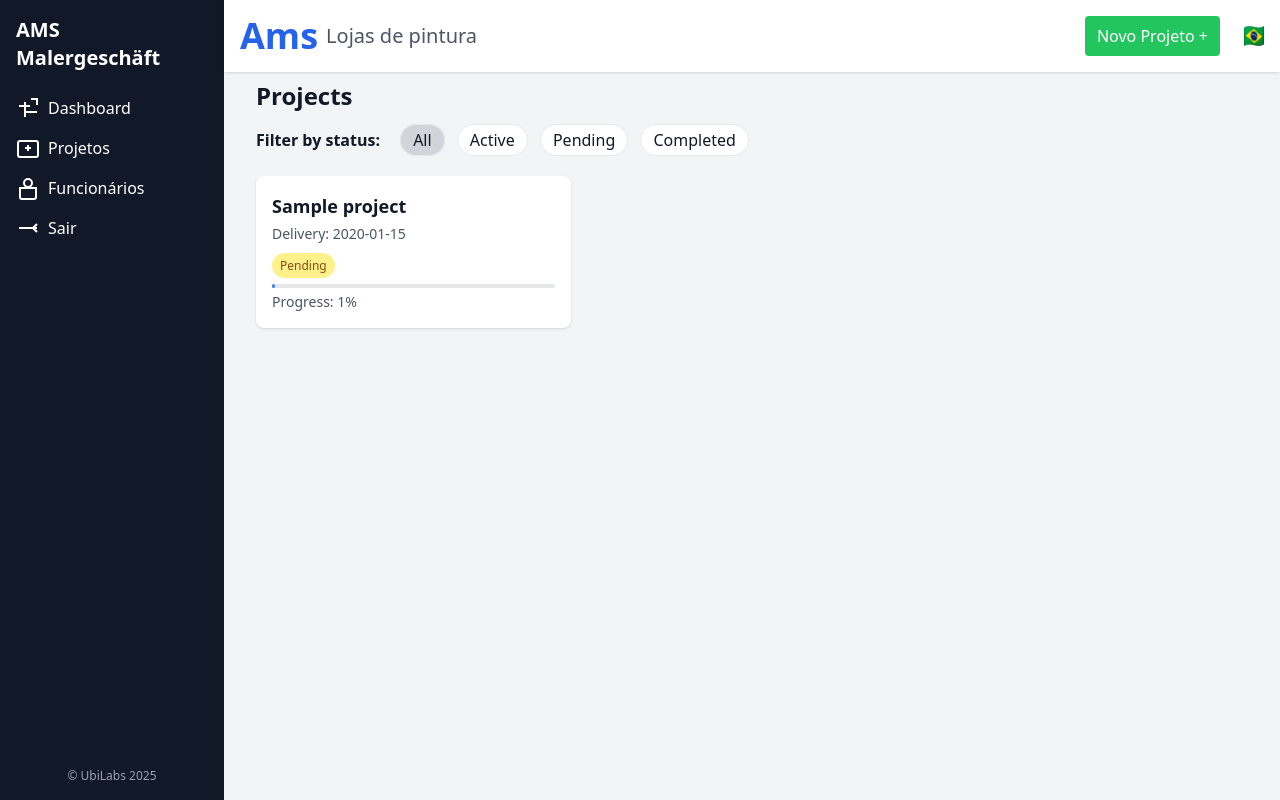
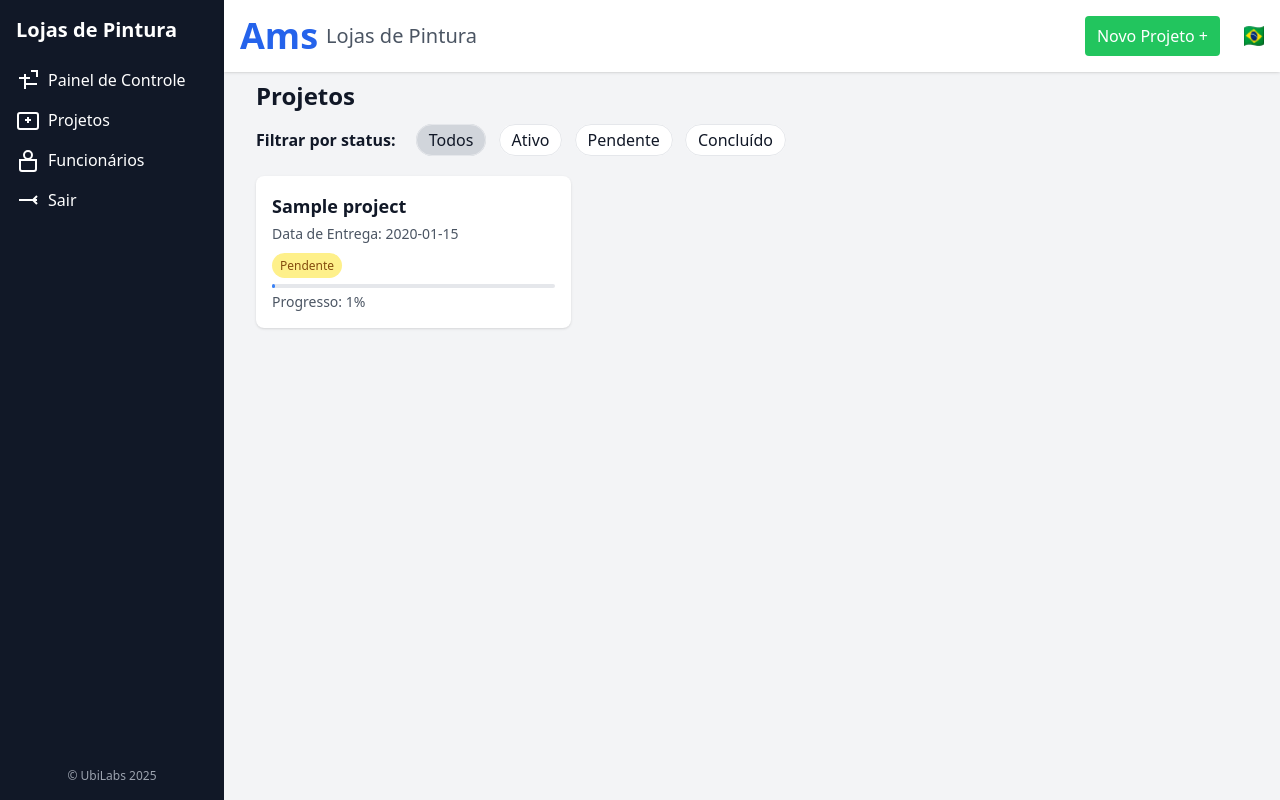
Before and after one commit to PabloResende/ams-malergeschaft, a PHP site: page /ams-malergeschaft/public/projects in a window 1280 px wide. Run offline with PHP 8.4, Linux system fonts and the light colour scheme; the visitor is signed in with stand-in values (Sample User, id 1); tables that the repository leaves empty hold one stand-in row (values such as "Sample post"); some libraries are stand-ins or nearby versions.

Commit message:
traduções dinamicas

```diff
--- a/app/lang/pt.php
+++ b/app/lang/pt.php
@@ -1,27 +1,94 @@
 <?php
 return [
-    // Login e Autenticação
+    // ---------------------------
+    // Login & Authentication
+    // ---------------------------
     'login' => 'Entrar',
-    'register' => 'Registrar-se',
+    'register' => 'Registrar',
     'logout' => 'Sair',
 
-    // Navegação
+    // ---------------------------
+    // Navigation
+    // ---------------------------
     'profile' => 'Perfil',
-    'dashboard' => 'Painel',
+    'dashboard' => 'Painel de Controle',
+    'projects' => 'Projetos',
+    'employees' => 'Funcionários',
 
-    // Página de Perfil
+    // ---------------------------
+    // En-tête
+    // ---------------------------
+    'Malergeschäft' => 'Lojas de Pintura',
+    'new_project' => 'Novo Projeto +',
+    'logout_button' => 'Sair',
+
+    // ---------------------------
+    // Page de Profil
+    // ---------------------------
     'profile_picture' => 'Foto de Perfil',
     'name' => 'Nome',
     'email' => 'E-mail',
     'address' => 'Endereço',
     'about_me' => 'Sobre Mim',
     'phone' => 'Telefone',
+    'cpf' => 'CPF',
     'save_changes' => 'Salvar Alterações',
+    'update_profile' => 'Atualizar Perfil',
 
-    // Botões
-    'update_profile' => 'Atualizar Perfil',
-    'logout_button' => 'Sair',
+    // ---------------------------
+    // Página do painel de controle
+    // ---------------------------
+    'welcome_dashboard' => 'Bem-vindo ao seu painel de controle',
+    'view_profile' => 'Ver Perfil',
+    'projects_overview' => 'Visão Geral dos Projetos',
+    'track_and_manage' => 'Acompanhe e gerencie seus projetos de reforma de forma eficiente',
+    'vs_last_month' => 'vs mês passado',
+    'active_projects' => 'Projetos Ativos',
+    'total_hours' => 'Horas Totais',
+    'team_members' => 'Membros da Equipe',
+    'completed_projects' => 'Projetos Concluídos',
+    'delivery' => 'Entrega',
+    'progress' => 'Progresso',
 
-    // header
-    'Malergeschften' => 'Lojas de pintura',
+    // ---------------------------
+    // Página dos Projetos
+    // ---------------------------
+    'projects_list' => 'Lista de Projetos',
+    'create_project' => 'Criar Novo Projeto',
+    'edit_project' => 'Editar Projeto',
+    'delete_project' => 'Excluir Projeto',
+    'project_name' => 'Nome do Projeto',
+    'projects' => 'Projetos',
+    'back' => 'Voltar',
+    'project_not_found' => 'Projeto não encontrado.',
+    'status' => 'Status',
+    'progress' => 'Progresso',
+    'delivery_date' => 'Data de Entrega',
+    'team_members' => 'Membros da Equipe',
+    'materials' => 'Materiais',
+    'filter_by_status' => 'Filtrar por status:',
+    'no_projects_available' => 'Nenhum projeto disponível.',
+    'active' => 'Ativo',
+    'pending' => 'Pendente',
+    'completed' => 'Concluído',
+    'all' => 'Todos',
+
+    // ---------------------------
+    // Página dos Funcionários
+    // ---------------------------
+    'employees_list' => 'Lista de Funcionários',
+    'create_employee' => 'Criar Novo Funcionário',
+    'edit_employee' => 'Editar Funcionário',
+    'delete_employee' => 'Excluir Funcionário',
+    'employee_name' => 'Nome do Funcionário',
+    'employee_email' => 'E-mail do Funcionário',
+
+    // ---------------------------
+    // Genérico
+    // ---------------------------
+    'edit' => 'Editar',
+    'delete' => 'Excluir',
+    'submit' => 'Enviar',
+    'cancel' => 'Cancelar',
+    'back' => 'Voltar',
 ];
--- a/app/views/create_project/create.php
+++ b/app/views/create_project/create.php
@@ -1,6 +1,6 @@
 <?php require __DIR__ . '/../layout/header.php'; ?>
 
-<div class="p-6 max-w-lg mx-auto">
+<div class="ml-56 pt-20 p-8 max-w-lg mx-auto">
     <h1 class="text-2xl font-bold mb-4">Novo Projeto</h1>
     <form action="<?= $baseUrl ?>/projects/store" method="POST" class="space-y-4">
         <div>
--- a/app/views/layout/header.php
+++ b/app/views/layout/header.php
@@ -41,7 +41,7 @@ $isLoginOrRegisterPage = strpos($_SERVER['REQUEST_URI'], 'login') !== false ||
   <!-- Sidebar fixa -->
   <aside class="w-56 bg-gray-900 text-white h-screen fixed left-0 top-0 p-4 flex flex-col justify-between">
       <div>
-          <h1 class="text-xl font-bold mb-6"><a href="<?= $baseUrl ?>/dashboard">AMS Malergeschäft</h1>
+          <h1 class="text-xl font-bold mb-6"><a href="<?= $baseUrl ?>/dashboard"><?= $langText['Malergeschäft'] ?? 'AMS Malergeschäft' ?></a></h1>
           <nav>
               <ul>
                   <li class="mb-4">
@@ -49,7 +49,7 @@ $isLoginOrRegisterPage = strpos($_SERVER['REQUEST_URI'], 'login') !== false ||
                           <svg class="w-6 h-6" fill="none" stroke="currentColor" stroke-width="2" viewBox="0 0 24 24">
                               <path d="M3 10h11M9 21V6M21 16H9M15 3h6v6"></path>
                           </svg>
-                          <span>Dashboard</span>
+                          <span><?= $langText['dashboard'] ?? 'Painel de Controle' ?></span>
                       </a>
                   </li>
                   <li class="mb-4">
@@ -57,7 +57,7 @@ $isLoginOrRegisterPage = strpos($_SERVER['REQUEST_URI'], 'login') !== false ||
                           <svg class="w-6 h-6" fill="none" stroke="currentColor" stroke-width="2" viewBox="0 0 24 24">
                               <path d="M9 12h6M12 9v6M4 21h16a2 2 0 0 0 2-2V7a2 2 0 0 0-2-2H4a2 2 0 0 0-2 2v12a2 2 0 0 0 2 2Z"></path>
                           </svg>
-                          <span>Projetos</span>
+                          <span><?= $langText['projects'] ?? 'Projetos' ?></span>
                       </a>
                   </li>
                   <li class="mb-4">
@@ -65,7 +65,7 @@ $isLoginOrRegisterPage = strpos($_SERVER['REQUEST_URI'], 'login') !== false ||
                           <svg class="w-6 h-6" fill="none" stroke="currentColor" stroke-width="2" viewBox="0 0 24 24">
                               <path d="M8 7a4 4 0 1 1 8 0 4 4 0 0 1-8 0zM4 21V12h16v9a2 2 0 0 1-2 2H6a2 2 0 0 1-2-2z"></path>
                           </svg>
-                          <span>Funcionários</span>
+                          <span><?= $langText['employees'] ?? 'Funcionários' ?></span>
                       </a>
                   </li>
                   <li class="mb-4">
@@ -73,7 +73,7 @@ $isLoginOrRegisterPage = strpos($_SERVER['REQUEST_URI'], 'login') !== false ||
                           <svg class="w-6 h-6" fill="none" stroke="currentColor" stroke-width="2" viewBox="0 0 24 24">
                               <path d="M15 12H3M21 16l-4-4 4-4M21 12h-8"></path>
                           </svg>
-                          <span>Sair</span>
+                          <span><?= $langText['logout_button'] ?? 'Sair' ?></span>
                       </a>
                   </li>
               </ul>
@@ -88,12 +88,12 @@ $isLoginOrRegisterPage = strpos($_SERVER['REQUEST_URI'], 'login') !== false ||
   <nav class="bg-white shadow p-4 fixed top-0 left-56 right-0 z-10 flex items-center justify-between">
       <div class="flex items-center">
           <div class="flex items-center">
-              <span class="text-4xl font-bold text-blue-600"><a href="<?= $baseUrl ?>/dashboard">Ams</span>
-              <span class="ml-2 text-xl text-gray-600"><?= $langText['Malergeschften'] ?? 'Malergeschäft' ?></span>
+              <span class="text-4xl font-bold text-blue-600"><a href="<?= $baseUrl ?>/dashboard"><?= $langText['Ams'] ?? 'Ams' ?></a></span>
+              <span class="ml-2 text-xl text-gray-600"><?= $langText['Malergeschäft'] ?? 'Lojas de Pintura' ?></span>
           </div>
       </div>
       <div class="flex items-center space-x-6">
-          <a href="<?= $baseUrl ?>/create_project" class="bg-green-500 text-white px-3 py-2 rounded hover:bg-green-600">Novo Projeto +</a>
+          <a href="<?= $baseUrl ?>/create_project" class="bg-green-500 text-white px-3 py-2 rounded hover:bg-green-600"><?= $langText['new_project'] ?? 'Novo Projeto +' ?></a>
           <div class="relative group">
               <button id="language-button" class="flex items-center gap-2 bg-white text-gray-900">
                   <?= $currentFlag ?>
@@ -110,3 +110,20 @@ $isLoginOrRegisterPage = strpos($_SERVER['REQUEST_URI'], 'login') !== false ||
       </div>
   </nav>
 <?php endif; ?>
+<script>
+        const langButton = document.getElementById("language-button");
+        const langMenu = document.getElementById("language-menu");
+
+        if (langButton) {
+            langButton.addEventListener("click", (event) => {
+                event.stopPropagation();
+                langMenu.classList.toggle("hidden");
+            });
+        }
+
+        document.addEventListener("click", (event) => {
+            if (langButton && !langButton.contains(event.target) && !langMenu.contains(event.target)) {
+                langMenu.classList.add("hidden");
+            }
+        });
+    </script>
--- a/app/views/projects/index.php
+++ b/app/views/projects/index.php
@@ -1,6 +1,9 @@
 <?php
 require_once __DIR__ . '/../layout/header.php';
 require_once __DIR__ . '/../../../config/Database.php';
+
+// Supondo que você tenha a variável $langText que carrega as traduções do arquivo correto
+// Exemplo: $langText = require __DIR__ . '/../../../lang/' . $lang . '.php';
 
 $pdo = Database::connect();
 
@@ -11,7 +14,7 @@ if (isset($_GET['id'])) {
     $project = $stmt->fetch(PDO::FETCH_ASSOC);
 
     if (!$project) {
-        echo "<div class='ml-56 pt-20 p-8'><p>Projeto não encontrado.</p></div>";
+        echo "<div class='ml-56 pt-20 p-8'><p>" . ($langText['project_not_found'] ?? 'Project not found.') . "</p></div>";
         exit;
     }
 
@@ -26,20 +29,20 @@ if (isset($_GET['id'])) {
     ];
     ?>
     <div class="ml-56 pt-20 p-8">
-        <a href="<?= $baseUrl ?>/projects" class="text-blue-500 underline">&larr; Voltar</a>
+        <a href="<?= $baseUrl ?>/projects" class="text-blue-500 underline">&larr; <?= $langText['back'] ?? 'Back' ?></a>
         <h1 class="text-2xl font-bold mt-4"><?= htmlspecialchars($project['name']) ?></h1>
-        <p class="mt-2 text-gray-600">Status: <strong><?= ucfirst($project['status']) ?></strong></p>
-        <p class="mt-2 text-gray-600">Progress: <strong><?= $project['progress'] ?>%</strong></p>
-        <p class="mt-2 text-gray-600">Delivery Date: <strong><?= htmlspecialchars($project['end_date']) ?></strong></p>
+        <p class="mt-2 text-gray-600"><?= $langText['status'] ?? 'Status' ?>: <strong><?= ucfirst($project['status']) ?></strong></p>
+        <p class="mt-2 text-gray-600"><?= $langText['progress'] ?? 'Progress' ?>: <strong><?= $project['progress'] ?>%</strong></p>
+        <p class="mt-2 text-gray-600"><?= $langText['delivery_date'] ?? 'Delivery Date' ?>: <strong><?= htmlspecialchars($project['end_date']) ?></strong></p>
 
-        <h3 class="mt-6 text-xl font-semibold">Team Members</h3>
+        <h3 class="mt-6 text-xl font-semibold"><?= $langText['team_members'] ?? 'Team Members' ?></h3>
         <ul class="mt-2 list-disc list-inside">
             <?php foreach ($employees as $emp): ?>
                 <li><?= $emp['name'] ?> (<?= $emp['role'] ?>)</li>
             <?php endforeach; ?>
         </ul>
 
-        <h3 class="mt-6 text-xl font-semibold">Materials</h3>
+        <h3 class="mt-6 text-xl font-semibold"><?= $langText['materials'] ?? 'Materials' ?></h3>
         <ul class="mt-2 list-disc list-inside">
             <?php foreach ($materials as $mat): ?>
                 <li><?= $mat['name'] ?> (<?= $mat['quantity'] ?>)</li>
@@ -75,43 +78,43 @@ $stmt->execute($params);
 $projects = $stmt->fetchAll(PDO::FETCH_ASSOC);
 ?>
 <div class="ml-56 pt-20 p-8">
-    <h1 class="text-2xl font-bold mb-4">Projects</h1>
+    <h1 class="text-2xl font-bold mb-4"><?= $langText['projects'] ?? 'Projects' ?></h1>
 
     <!-- Filtros -->
     <div class="mb-6">
-        <span class="mr-4 font-semibold">Filter by status:</span>
-        <a href="<?= $baseUrl ?>/projects" class="mr-2 px-3 py-1 rounded-full border <?= $filter=='' ? 'bg-gray-300' : 'bg-white' ?>">All</a>
-        <a href="<?= $baseUrl ?>/projects?filter=active" class="mr-2 px-3 py-1 rounded-full border <?= $filter=='active' ? 'bg-blue-200 text-blue-800' : 'bg-white' ?>">Active</a>
-        <a href="<?= $baseUrl ?>/projects?filter=pending" class="mr-2 px-3 py-1 rounded-full border <?= $filter=='pending' ? 'bg-yellow-200 text-yellow-800' : 'bg-white' ?>">Pending</a>
-        <a href="<?= $baseUrl ?>/projects?filter=completed" class="mr-2 px-3 py-1 rounded-full border <?= $filter=='completed' ? 'bg-green-200 text-green-800' : 'bg-white' ?>">Completed</a>
+        <span class="mr-4 font-semibold"><?= $langText['filter_by_status'] ?? 'Filter by status:' ?></span>
+        <a href="<?= $baseUrl ?>/projects" class="mr-2 px-3 py-1 rounded-full border <?= $filter=='' ? 'bg-gray-300' : 'bg-white' ?>"><?= $langText['all'] ?? 'All' ?></a>
+        <a href="<?= $baseUrl ?>/projects?filter=active" class="mr-2 px-3 py-1 rounded-full border <?= $filter=='active' ? 'bg-blue-200 text-blue-800' : 'bg-white' ?>"><?= $langText['active'] ?? 'Active' ?></a>
+        <a href="<?= $baseUrl ?>/projects?filter=pending" class="mr-2 px-3 py-1 rounded-full border <?= $filter=='pending' ? 'bg-yellow-200 text-yellow-800' : 'bg-white' ?>"><?= $langText['pending'] ?? 'Pending' ?></a>
+        <a href="<?= $baseUrl ?>/projects?filter=completed" class="mr-2 px-3 py-1 rounded-full border <?= $filter=='completed' ? 'bg-green-200 text-green-800' : 'bg-white' ?>"><?= $langText['completed'] ?? 'Completed' ?></a>
     </div>
 
     <!-- Grid de Projetos -->
     <div class="grid grid-cols-1 md:grid-cols-2 lg:grid-cols-3 gap-6">
         <?php if (empty($projects)): ?>
-            <p>No projects available.</p>
+            <p><?= $langText['no_projects_available'] ?? 'No projects available.' ?></p>
         <?php else: ?>
             <?php foreach ($projects as $project): ?>
                 <?php
                 $status = $project['status'];
                 if ($status === 'in_progress') {
-                    $tag = '<span class="bg-blue-200 text-blue-800 px-2 py-1 rounded-full text-xs">Active</span>';
+                    $tag = '<span class="bg-blue-200 text-blue-800 px-2 py-1 rounded-full text-xs">' . ($langText['active'] ?? 'Active') . '</span>';
                 } elseif ($status === 'pending') {
-                    $tag = '<span class="bg-yellow-200 text-yellow-800 px-2 py-1 rounded-full text-xs">Pending</span>';
+                    $tag = '<span class="bg-yellow-200 text-yellow-800 px-2 py-1 rounded-full text-xs">' . ($langText['pending'] ?? 'Pending') . '</span>';
                 } else {
-                    $tag = '<span class="bg-green-200 text-green-800 px-2 py-1 rounded-full text-xs">Completed</span>';
+                    $tag = '<span class="bg-green-200 text-green-800 px-2 py-1 rounded-full text-xs">' . ($langText['completed'] ?? 'Completed') . '</span>';
                 }
                 $progress = $project['progress'] ?? 0;
                 ?>
                 <a href="<?= $baseUrl ?>/projects?id=<?= $project['id'] ?>" class="block">
                   <div class="bg-white p-4 rounded-lg shadow flex flex-col">
                     <h4 class="text-lg font-semibold"><?= htmlspecialchars($project['name']) ?></h4>
-                    <p class="text-sm text-gray-600 mt-1">Delivery: <?= htmlspecialchars($project['end_date']) ?></p>
+                    <p class="text-sm text-gray-600 mt-1"><?= $langText['delivery_date'] ?? 'Delivery' ?>: <?= htmlspecialchars($project['end_date']) ?></p>
                     <div class="mt-2"><?= $tag ?></div>
                     <div class="w-full bg-gray-200 rounded-full h-1 mt-2">
                       <div class="bg-blue-500 h-1 rounded-full" style="width: <?= $progress ?>%;"></div>
                     </div>
-                    <p class="mt-1 text-sm text-gray-600">Progress: <?= $progress ?>%</p>
+                    <p class="mt-1 text-sm text-gray-600"><?= $langText['progress'] ?? 'Progress' ?>: <?= $progress ?>%</p>
                   </div>
                 </a>
             <?php endforeach; ?>
```
Also changed, not shown: app/lang/de.php (+76 -6 lines), app/lang/en.php (+76 -5 lines), app/lang/fr.php (+79 -9 lines), app/views/dashboard/index.php (+16 -13 lines).
